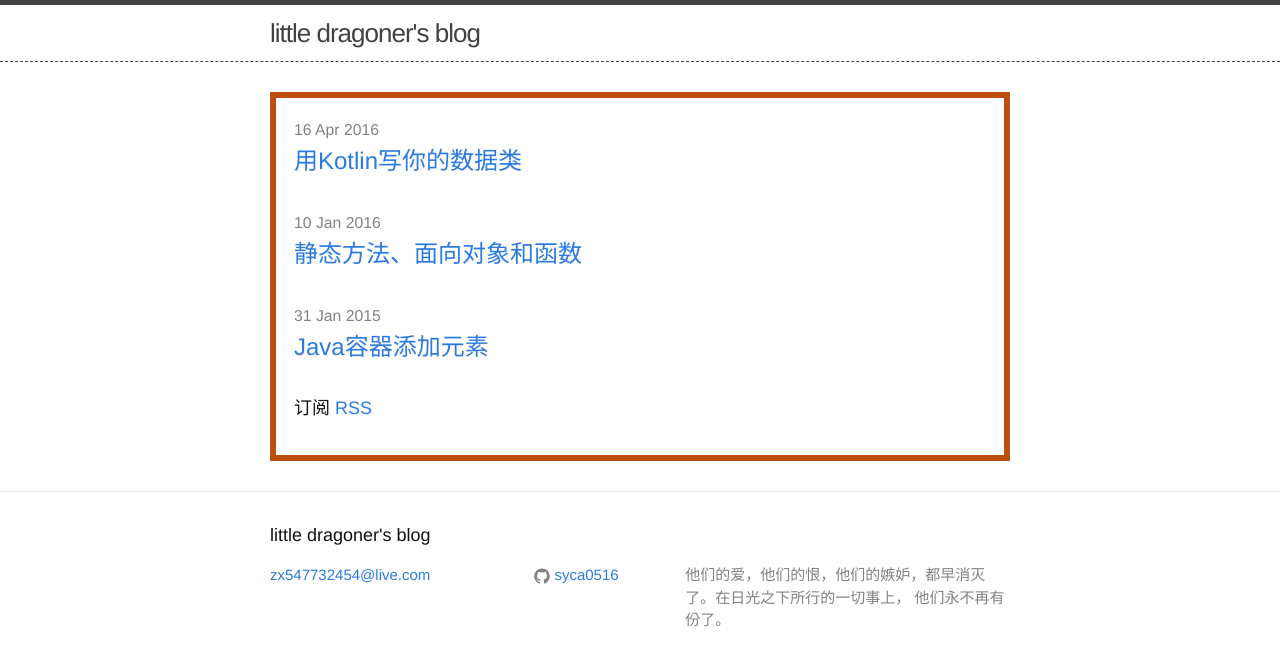
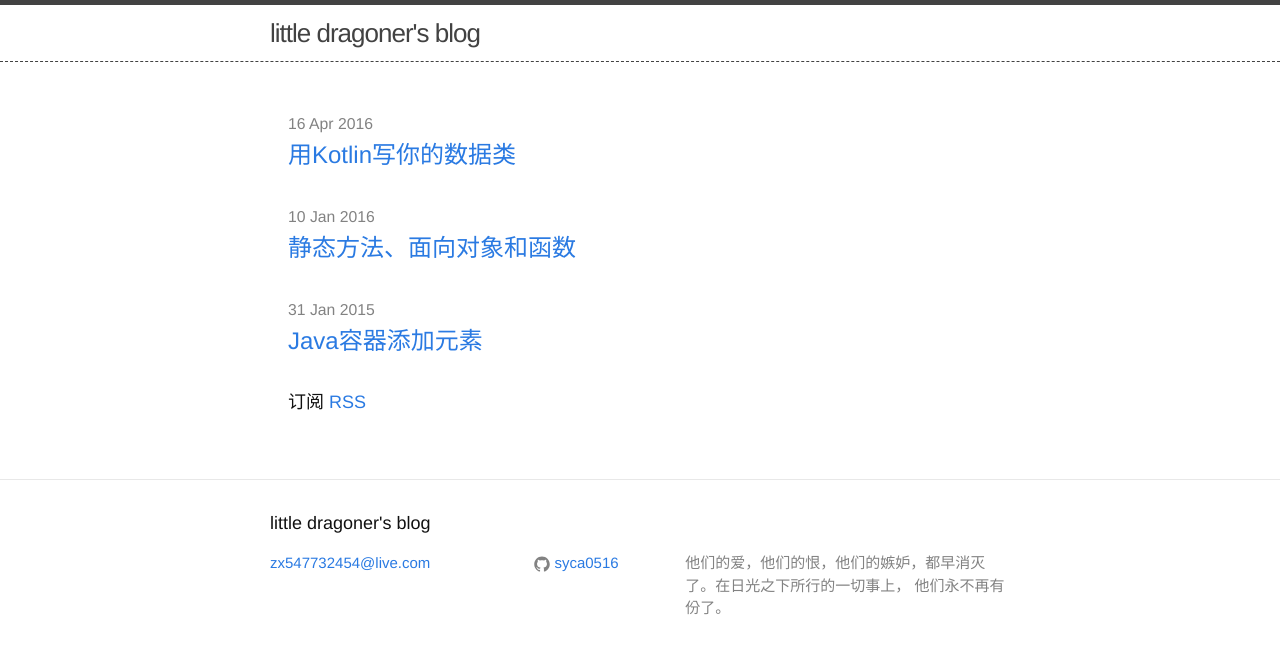
Before and after one commit to syca0516/syca0516.github.io, a Jekyll site: the page built from index.html, in a window 1280 px wide. Shown: the top 666 px of the page. Built offline with Jekyll 4.4.1, drawn with Linux system fonts in a browser that asks for light colours.

Commit message:
Update _layout.scss

```diff
--- a/_sass/_layout.scss
+++ b/_sass/_layout.scss
@@ -166,7 +166,6 @@
 }
 
 .home {
-  border: 6px solid rgb(190, 78, 16);
   padding: 1em;
 }
 
```
